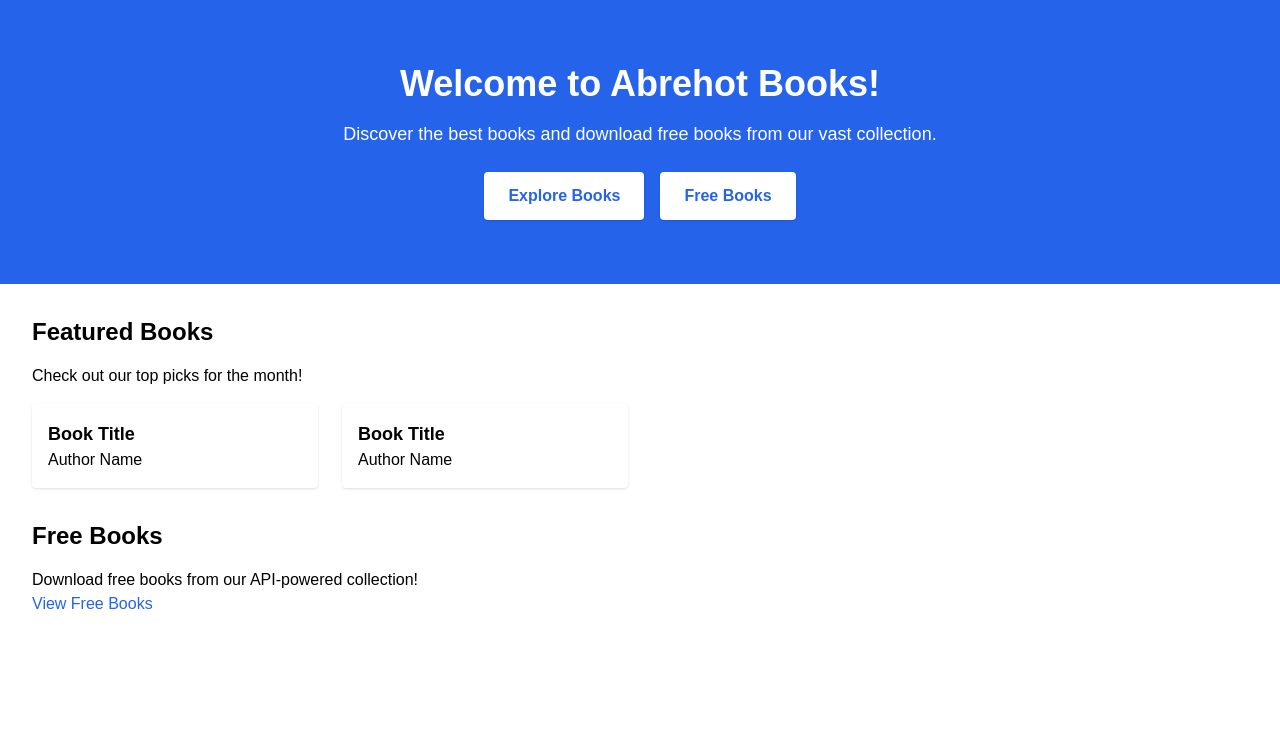
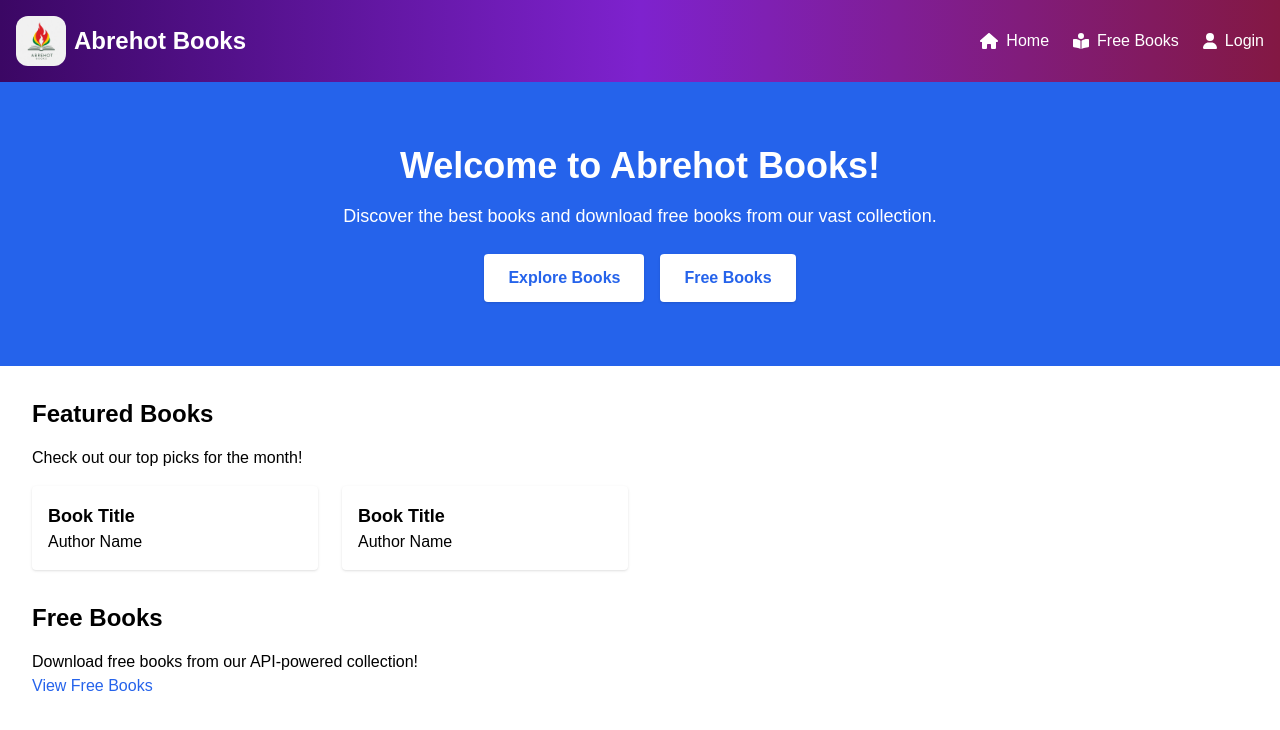
Before and after one commit to nathanaelcheramlak/Ecobooks, a Next.js app in the folder frontend/: page / in a window 1280 px wide. Shown: the top 730 px of the page. Built offline with nearby package versions, Linux system fonts and the light colour scheme.

Commit message:
update header

```diff
--- a/frontend/app/layout.js
+++ b/frontend/app/layout.js
@@ -1,5 +1,6 @@
 import { Geist, Geist_Mono } from "next/font/google";
 import "./globals.css";
+import Header from "@/components/Header";
 
 const geistSans = Geist({
   variable: "--font-geist-sans",
@@ -22,6 +23,7 @@ export default function RootLayout({ children }) {
       <body
         className={`${geistSans.variable} ${geistMono.variable} antialiased`}
       >
+        <Header />
         {children}
       </body>
     </html>
--- a/frontend/app/page.js
+++ b/frontend/app/page.js
@@ -2,11 +2,14 @@ import Link from "next/link";
 
 export default function HomePage() {
   return (
+    <>
       <div className="min-h-screen flex flex-col">
         {/* Hero Section */}
         <header className="bg-blue-600 text-white py-16">
           <div className="container mx-auto text-center">
-          <h1 className="text-4xl font-bold mb-4">Welcome to Abrehot Books!</h1>
+            <h1 className="text-4xl font-bold mb-4">
+              Welcome to Abrehot Books!
+            </h1>
             <p className="text-lg mb-6">
               Discover the best books and download free books from our vast
               collection.
@@ -56,5 +59,6 @@ export default function HomePage() {
           </section>
         </main>
       </div>
+    </>
   );
 }
--- a/frontend/components/Header.jsx
+++ b/frontend/components/Header.jsx
@@ -1,5 +1,4 @@
-'use client'
-
+"use client";
 import Link from "next/link";
 import Image from "next/image";
 import { FontAwesomeIcon } from "@fortawesome/react-fontawesome";
@@ -17,7 +16,37 @@ import "tailwindcss/tailwind.css";
 import { useState } from "react";
 
 const Header = () => {
-  const [user, setUser] = useState({});
+  const [user, setUser] = useState(null); // null means anonymous user
+
+  // Define navigation based on role
+  const navigationLinks = {
+    anonymous: [
+      { href: "/", label: "Home", icon: faHome },
+      { href: "/free-books", label: "Free Books", icon: faBookOpenReader },
+      { href: "/login", label: "Login", icon: faUser },
+    ],
+    user: [
+      { href: "/", label: "Home", icon: faHome },
+      { href: "/free-books", label: "Free Books", icon: faBookOpenReader },
+      { href: "/books", label: "Books", icon: faBook },
+      { href: "/cart", label: "Cart", icon: faShoppingCart },
+      { href: "/profile", label: "Profile", icon: faUser },
+    ],
+    admin: [
+      { href: "/admin", label: "Dashboard", icon: faTachometerAlt },
+      { href: "/admin/books", label: "Manage Books", icon: faBookOpen },
+      { href: "/admin/orders", label: "Manage Orders", icon: faClipboardList },
+      { href: "/profile", label: "Profile", icon: faUser },
+    ],
+  };
+
+  // Determine the current navigation links
+  const currentLinks =
+    user?.role === "admin"
+      ? navigationLinks.admin
+      : user?.role === "user"
+      ? navigationLinks.user
+      : navigationLinks.anonymous;
 
   return (
     <header className="bg-gradient-to-r from-purple-950 via-purple-700 to-pink-900 text-white p-4 shadow-lg">
@@ -31,76 +60,22 @@ const Header = () => {
                 alt="Abrehot Books"
                 width={50}
                 height={50}
+                className="rounded-xl"
               />
               <span>Abrehot Books</span>
             </a>
           </Link>
         </h1>
-
         {/* Navigation Links */}
         <nav className="flex space-x-6">
-          {/* Links for All Users */}
-          <Link href="/" legacyBehavior>
-            <a className="hover:text-yellow-300 flex items-center space-x-2">
-              <FontAwesomeIcon icon={faHome} />
-              <span>Home</span>
-            </a>
-          </Link>
-          <Link href="/books" legacyBehavior>
-            <a className="hover:text-yellow-300 flex items-center space-x-2">
-              <FontAwesomeIcon icon={faBook} />
-              <span>Books</span>
-            </a>
-          </Link>
-
-          <Link href="/" legacyBehavior>
-            <a className="hover:text-yellow-300 flex items-center space-x-2">
-              <FontAwesomeIcon icon={faBook} />
-              <span>Free Books</span>
-            </a>
-          </Link>
-
-          {/* Links for Regular Users */}
-          {user.role === "user" && (
-            <>
-              <Link href="/cart" legacyBehavior>
-                <a className="hover:text-yellow-300 flex items-center space-x-2">
-                  <FontAwesomeIcon icon={faShoppingCart} />
-                  <span>Cart</span>
-                </a>
-              </Link>
-              <Link href="/profile" legacyBehavior>
-                <a className="hover:text-yellow-300 flex items-center space-x-2">
-                  <FontAwesomeIcon icon={faUser} />
-                  <span>Profile</span>
-                </a>
-              </Link>
-            </>
-          )}
-
-          {/* Links for Admins */}
-          {user.role === "admin" && (
-            <>
-              <Link href="/admin" legacyBehavior>
-                <a className="hover:text-yellow-300 flex items-center space-x-2">
-                  <FontAwesomeIcon icon={faTachometerAlt} />
-                  <span>Dashboard</span>
-                </a>
-              </Link>
-              <Link href="/admin/books" legacyBehavior>
-                <a className="hover:text-yellow-300 flex items-center space-x-2">
-                  <FontAwesomeIcon icon={faBookOpen} />
-                  <span>Manage Books</span>
-                </a>
-              </Link>
-              <Link href="/admin/orders" legacyBehavior>
-                <a className="hover:text-yellow-300 flex items-center space-x-2">
-                  <FontAwesomeIcon icon={faClipboardList} />
-                  <span>Manage Orders</span>
-                </a>
-              </Link>
-            </>
-          )}
+          {currentLinks.map((link) => (
+            <Link href={link.href} key={link.label} legacyBehavior>
+              <a className="hover:text-yellow-300 flex items-center space-x-2">
+                <FontAwesomeIcon icon={link.icon} />
+                <span>{link.label}</span>
+              </a>
+            </Link>
+          ))}
         </nav>
       </div>
     </header>
```
Lines whose indentation alone changed are shown as unchanged.
